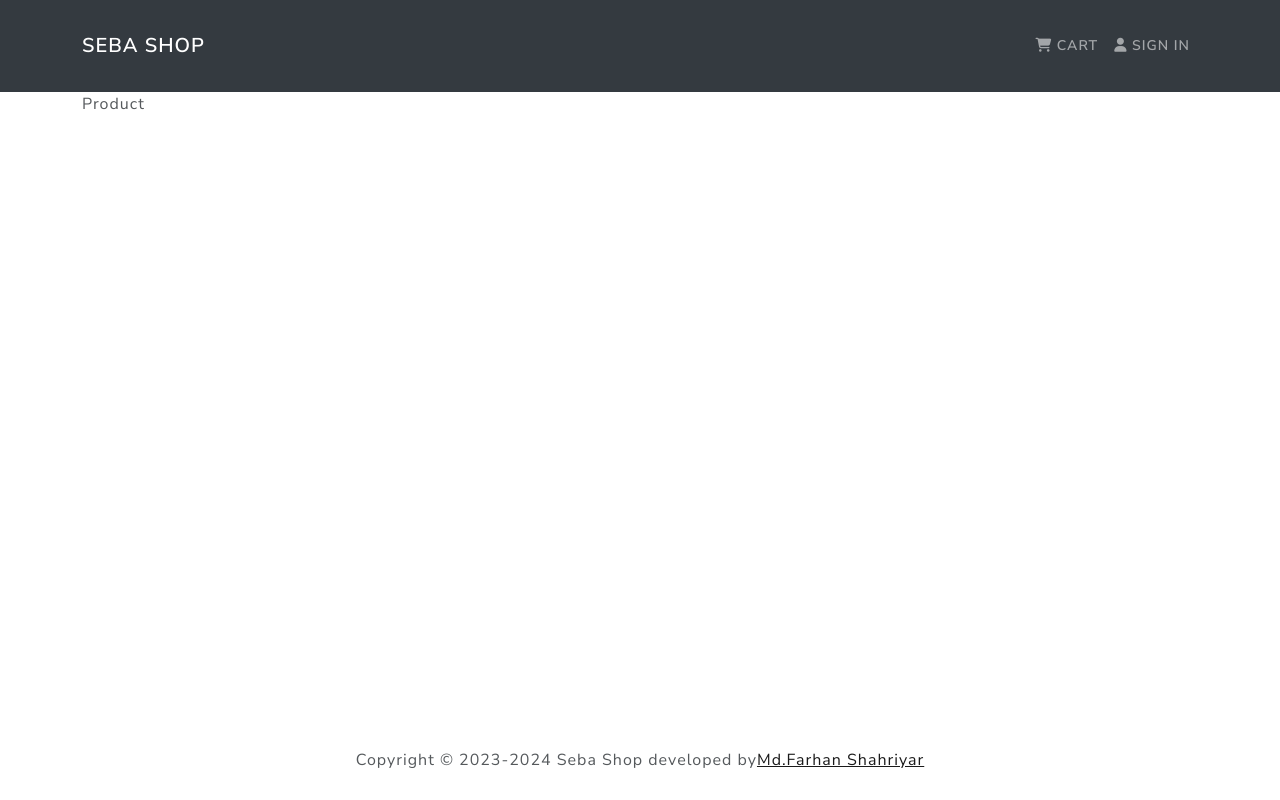
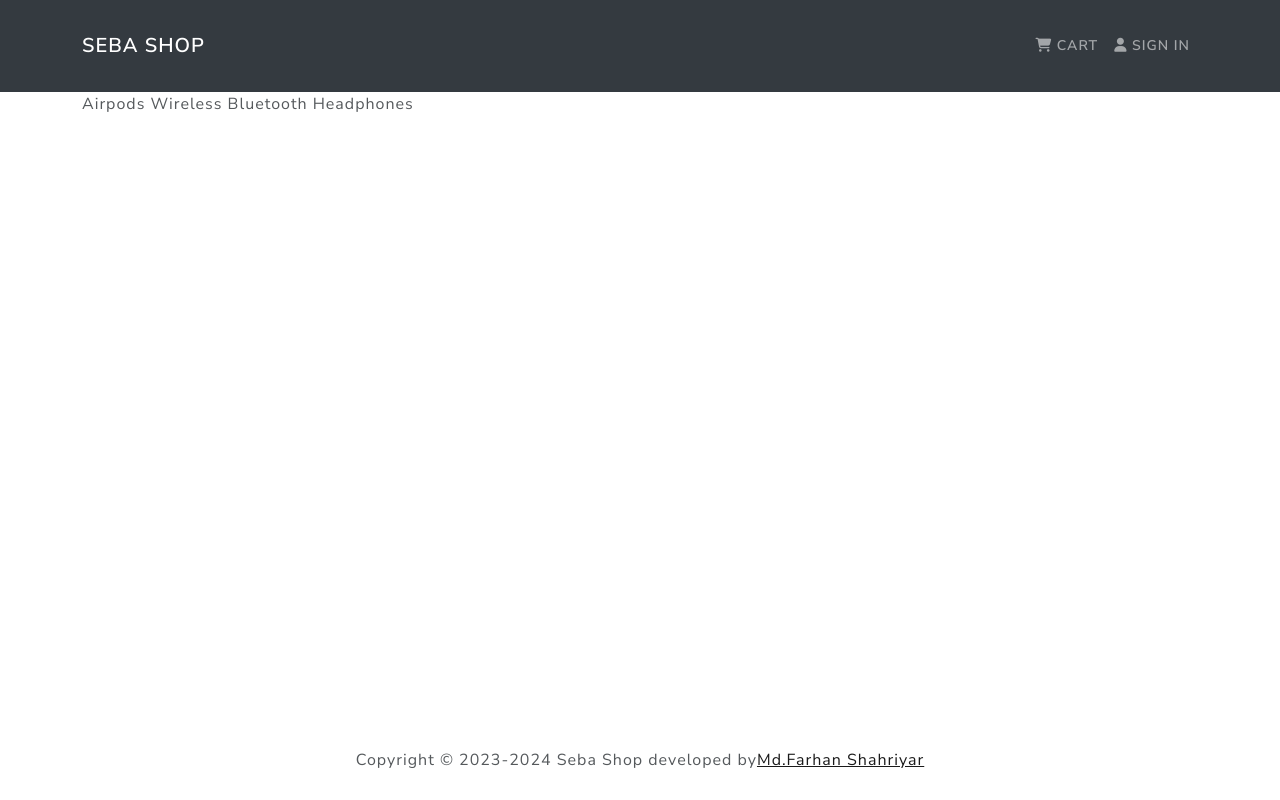
Before and after one commit to farhanshahriyar/SebaShop, a React (Create React App) app: page /product/1 in a window 1280 px wide. Built offline with nearby package versions, Linux system fonts and the light colour scheme.

Commit message:
fixed some bugs and added product ids and also products functionalities

```diff
--- a/src/App.js
+++ b/src/App.js
@@ -16,7 +16,7 @@ const App = () => {
             <Route path="/" element={<HomeScreen />} exact/>
           </Routes>
           <Routes>
-            <Route path="/product/:id" element={<ProductScreen />}/>
+            <Route path="/product/:id" element={<ProductScreen/>}/>
           </Routes>
         </Container>
       </main>
--- a/src/products.js
+++ b/src/products.js
@@ -1,5 +1,6 @@
 const products = [
   {
+    _id: '1',
     name: 'Airpods Wireless Bluetooth Headphones',
     image: '/images/airpods.jpg',
     description:
@@ -12,6 +13,7 @@ const products = [
     numReviews: 4.5,
   },
   {
+    _id: '2',
     name: 'iPhone 11 Pro 256GB Memory',
     image: '/images/phone.jpg',
     description:
@@ -24,6 +26,7 @@ const products = [
     numReviews: 5,
   },
   {
+    _id: '3',
     name: 'Cannon EOS 80D DSLR Camera',
     image: '/images/camera.jpg',
     description:
@@ -36,6 +39,7 @@ const products = [
     numReviews: 4.2,
   },
   {
+    _id: '4',
     name: 'Sony Playstation 4 Pro White Version',
     image: '/images/playstation.jpg',
     description:
@@ -48,6 +52,7 @@ const products = [
     numReviews: 3.5,
   },
   {
+    _id: '5',
     name: 'Logitech G-Series Gaming Mouse',
     image: '/images/mouse.jpg',
     description:
@@ -60,6 +65,7 @@ const products = [
     numReviews: 5,
   },
   {
+    _id: '6',
     name: 'Amazon Echo Dot 3rd Generation',
     image: '/images/alexa.jpg',
     description:
--- a/src/screens/ProductScreen.jsx
+++ b/src/screens/ProductScreen.jsx
@@ -1,9 +1,17 @@
 import React from 'react'
+import { Link, useParams } from 'react-router-dom'
+// import { Link } from 'react-router-dom'
+import { Row,Col,Image,ListGroup,Card,Button } from "react-bootstrap";
+import Rating from '../Components/Rating';
+import products from '../products';
 
 const ProductScreen = () => {
+  const { id } = useParams()
+  const product = products.find((p) => String (p._id) === id);
+  // const product = products.find((p) => p._id === match.params.id);
   return (
     <div>
-      Product
+      {product.name}
     </div>
   )
 }
```
